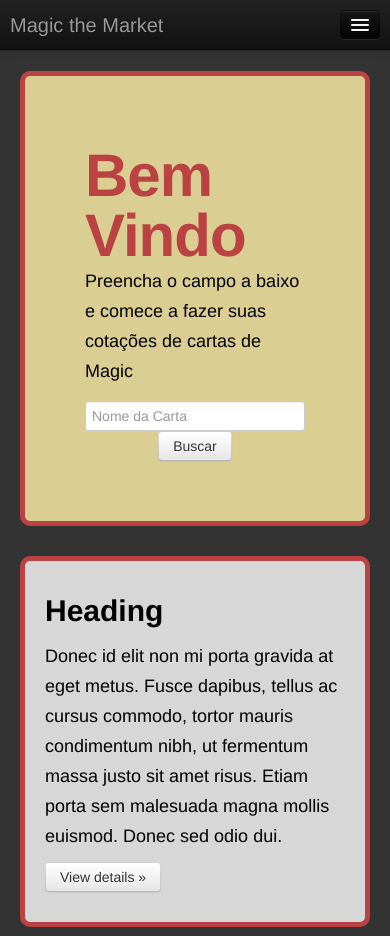
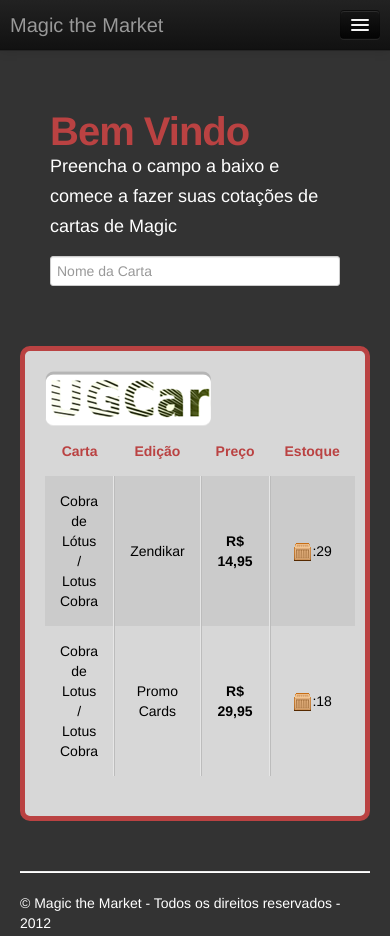
Before and after one commit to renatodex/MagicMarketMobile, a plain HTML site: page index.html in a window 390 px wide. Shown: the top 936 px of the page. Drawn offline with Linux system fonts and the light colour scheme.

Commit message:
Arquivos de template da versao mobile

```diff
--- a/index.html
+++ b/index.html
@@ -60,20 +60,43 @@
         <p>Preencha o campo a baixo e comece a fazer suas cotações de cartas de Magic</p>
         <form class="navbar-form pagination-centered">
               <input class="span4" type="text" placeholder="Nome da Carta">
-              <button type="submit" class="btn">Buscar</button>
         </form>
       </div>
 
-      <!-- Example row of columns -->
       <div class="row">
         <div class="span12">
-	  <div class="cont-unit">
-<h2>Heading</h2>
-            <p>Donec id elit non mi porta gravida at eget metus. Fusce dapibus, tellus ac cursus commodo, tortor mauris condimentum nibh, ut fermentum massa justo sit amet risus. Etiam porta sem malesuada magna mollis euismod. Donec sed odio dui. </p>
-            <p><a class="btn" href="#">View details &raquo;</a></p>
+	 	<div class="cont-unit">
+	 		<div class="id_loja">
+    		  <a target="_blank" href="http://www.ugcardshop.com.br/"><img width="166" height="55" src="img/logo-ugcardshop.png"></a>
+    	    </div>
+	    	<table class="table table-striped" cellspacing="0" cellpadding="0">
+    	     <thead>
+    	     <tr>
+                <th class="coluna_nome">Carta</th>
+                <th class="coluna_edicao">Edição</th>
+                <th class="coluna_preco">Preço</th>
+                <th width="100" class="coluna_estoque">Estoque</th>
+            </tr>
+            </thead>
+            <tbody>
+                <tr align="center" class="cardrow">
+                    <td style="border-right:1px solid #e6e6e6;">Cobra de Lótus / Lotus Cobra</td>
+                    <td style="border-right:1px solid #e6e6e6;  border-left:1px solid #bcbcbc;">Zendikar</td>
+					<td style="border-right:1px solid #e6e6e6; border-left:1px solid #bcbcbc;" class="preco"><strong>R$ 14,95</strong></td>
+                    <td style="border-left:1px solid #bcbcbc;"><img width="19" height="18" src="img/ico_estoque.gif">:29</td>
+                </tr>
+
+                <tr align="center" class="cardrow">
+                    <td style="border-right:1px solid #e6e6e6;">Cobra de Lotus / Lotus Cobra</td>
+                    <td style="border-right:1px solid #e6e6e6;  border-left:1px solid #bcbcbc;">Promo Cards</td>
+					<td style="border-right:1px solid #e6e6e6; border-left:1px solid #bcbcbc;" class="preco"><strong>R$ 29,95</strong></td>
+       				<td style="border-left:1px solid #bcbcbc;"><img width="19" height="18" src="img/ico_estoque.gif">:18</td>
+                </tr>
+             </tbody>
+            </table>
           </div>
 	</div>
-    </div> <!-- /container -->
+    </div>
     <div class="clearfix"></div>
 
     <hr>
```
Also changed, not shown: css/bootstrap.css, img/ico_estoque.gif (added), img/logo-ugcardshop.png (added), img/nova_busca.jpg (added).
